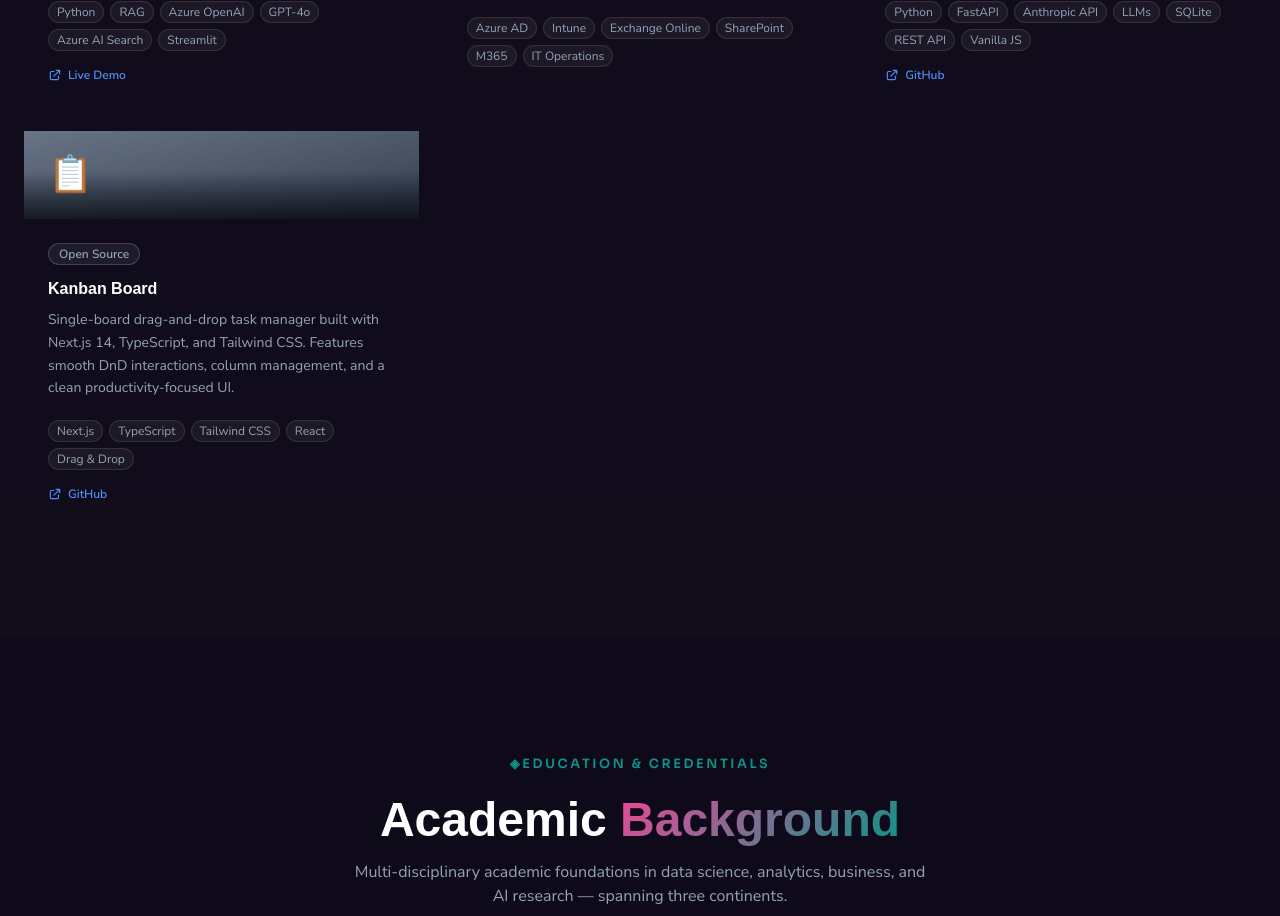
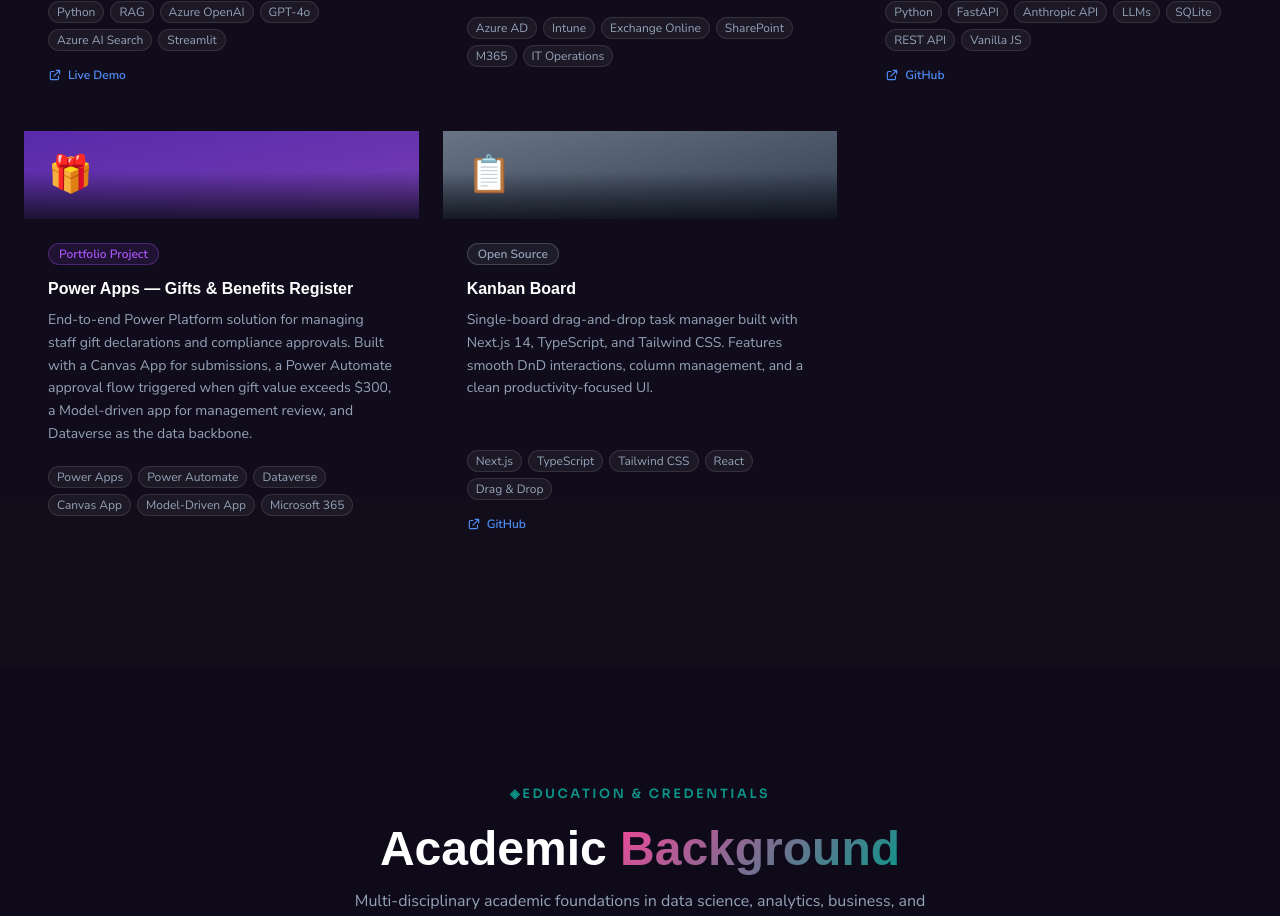
Before and after one commit to hamed-kamelr/hamed-kamelr.github.io, a Next.js app: page / in a window 1280 px wide. Shown: the part 5598-6514 px from the top of the page. Built offline with nearby package versions, Linux system fonts and the light colour scheme.

Commit message:
feat: add Power Apps Gifts & Benefits Register project to portfolio

```diff
--- a/app/components/Portfolio.tsx
+++ b/app/components/Portfolio.tsx
@@ -1,5 +1,6 @@
 'use client'
 
+import Image from 'next/image'
 import { useEffect, useRef } from 'react'
 
 type Project = {
@@ -13,6 +14,7 @@
   highlight?: string
   link?: string
   linkLabel?: string
+  screenshot?: string
 }
 
 const projects: Project[] = [
@@ -82,6 +84,16 @@
     linkLabel: 'GitHub',
   },
   {
+    icon: '🎁',
+    title: 'Power Apps — Gifts & Benefits Register',
+    description:
+      'End-to-end Power Platform solution for managing staff gift declarations and compliance approvals. Built with a Canvas App for submissions, a Power Automate approval flow triggered when gift value exceeds $300, a Model-driven app for management review, and Dataverse as the data backbone.',
+    tags: ['Power Apps', 'Power Automate', 'Dataverse', 'Canvas App', 'Model-Driven App', 'Microsoft 365'],
+    status: 'Portfolio Project',
+    statusColor: 'text-[#a855f7] bg-[rgba(168,85,247,0.1)] border-[rgba(168,85,247,0.3)]',
+    gradient: 'from-[#7c3aed] to-[#a855f7]',
+  },
+  {
     icon: '📋',
     title: 'Kanban Board',
     description:
@@ -138,6 +150,17 @@
               style={{ transitionDelay: `${i * 70}ms` }}
             >
               {/* Gradient Header */}
+              {project.screenshot ? (
+                <div className="relative h-44 overflow-hidden">
+                  <Image
+                    src={project.screenshot}
+                    alt={project.title}
+                    fill
+                    className="object-cover object-top"
+                  />
+                  <div className="absolute inset-0 bg-gradient-to-t from-[rgba(6,9,18,0.7)] to-transparent" />
+                </div>
+              ) : (
                 <div
                   className={`bg-gradient-to-br ${project.gradient} p-6 flex items-start justify-between relative overflow-hidden`}
                 >
@@ -150,6 +173,7 @@
                   <div className="absolute inset-0 bg-[#060912] opacity-30" />
                   <div className="absolute bottom-0 left-0 right-0 h-12 bg-gradient-to-t from-[rgba(6,9,18,0.8)] to-transparent" />
                 </div>
+              )}
 
               {/* Body */}
               <div className="p-6 flex flex-col flex-1">
```
Also changed, not shown: power apps/index.ts (added, +25 -0 lines), public/power-apps/app.png.png (added). Lines whose indentation alone changed are shown as unchanged.
